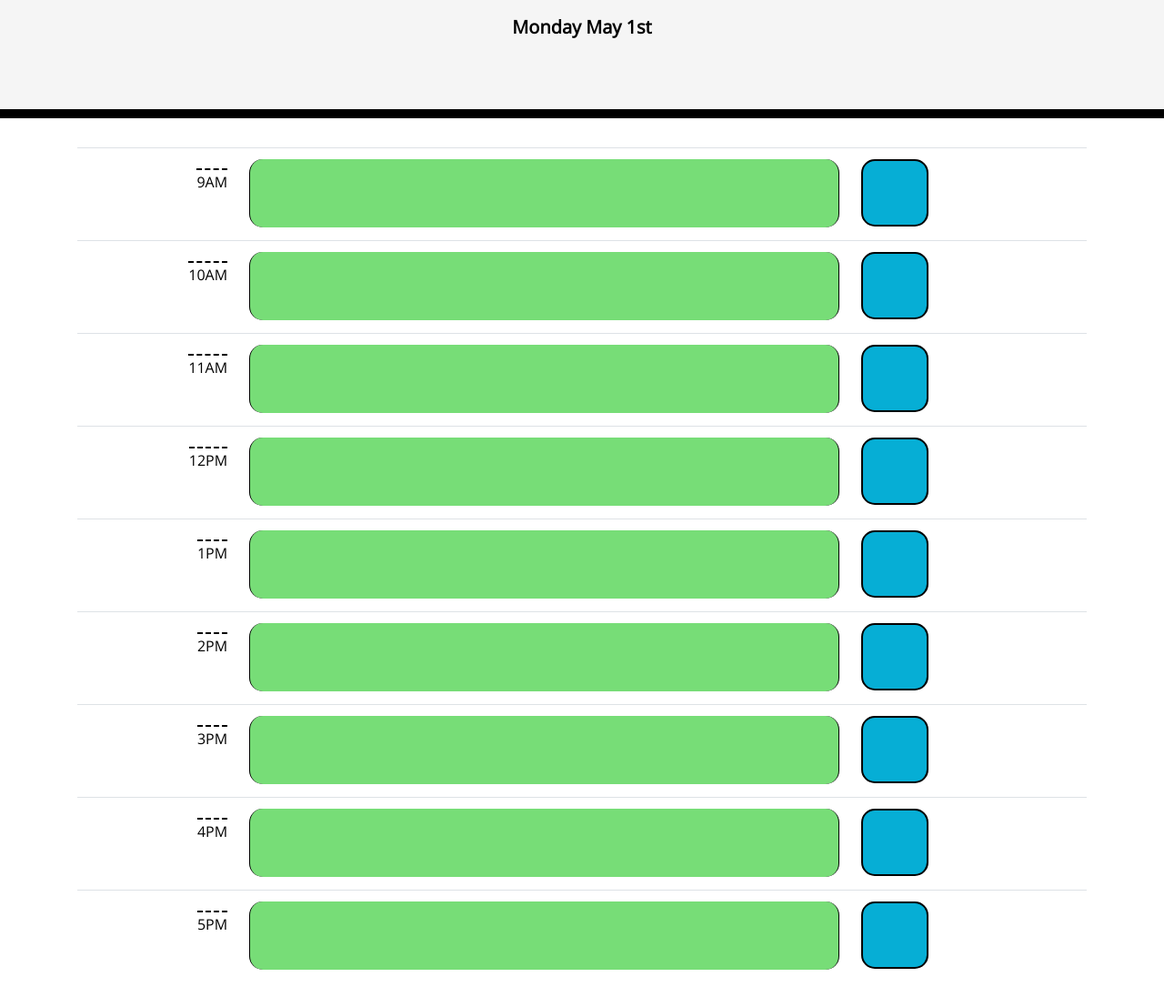
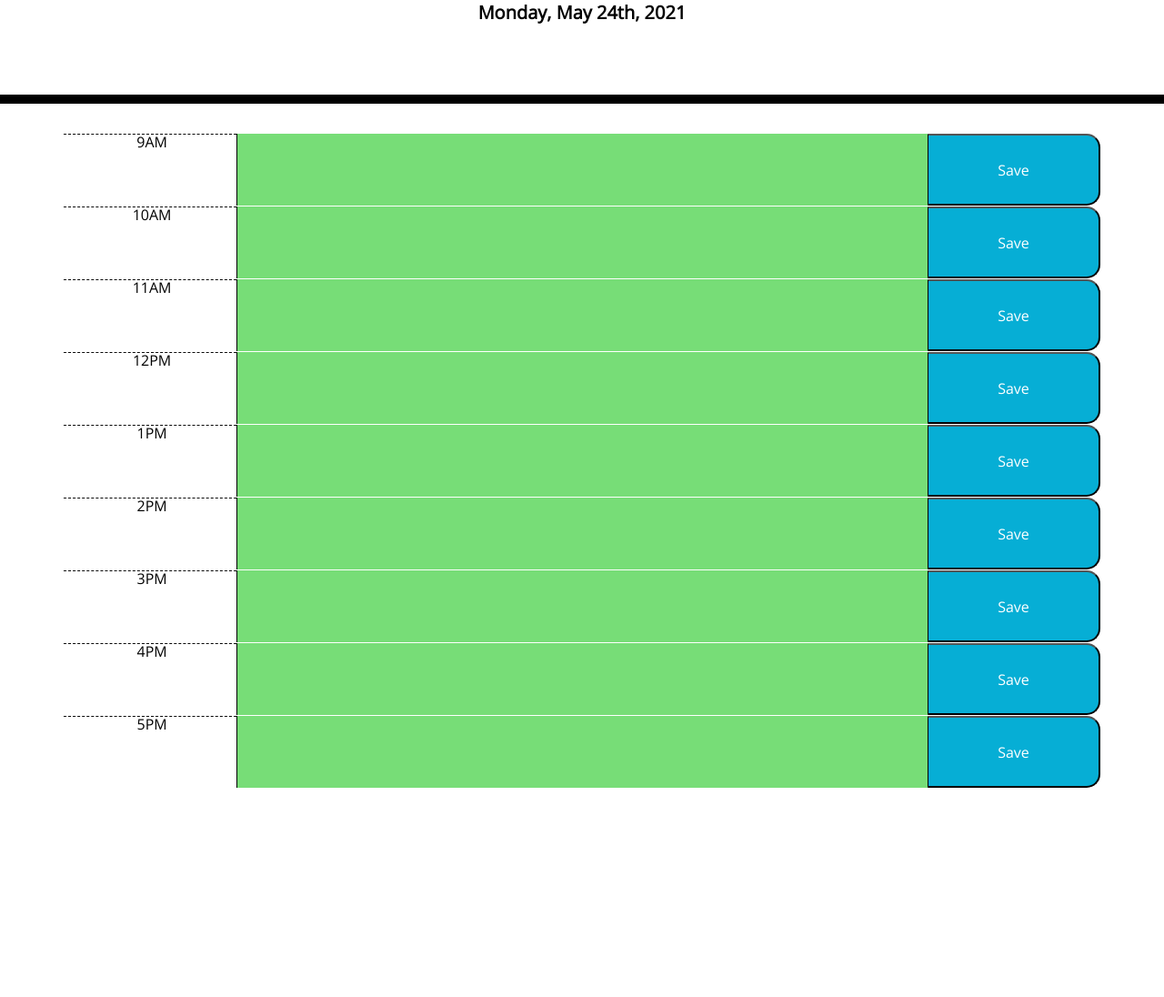
Before and after one commit to morrisbianco/work-day-schedule-project, a plain HTML site: page index.html in a window 1280 px wide. Shown: the part 190-1286 px from the top of the page at 91% size. After the commit the page ends 1136 px from the top, so only its background shows below. Drawn offline with nearby package versions, Linux system fonts and the light colour scheme.

Commit message:
Finished the local storage and fixed current time issue, rework HTML to be easier to access

```diff
--- a/assests/css/style.css
+++ b/assests/css/style.css
@@ -10,31 +10,19 @@ textarea {
   resize: none;
   color: #000000;
   border-left: 1px solid black;
-  border-right: 1px solid black;
-  border-radius: 15px;
   padding: 10px;
-  height: 75px;
 }
 
 .jumbotron {
   text-align: center;
-  background-color: whitesmoke;
+  background-color: transparent;
   color: black;
   border-radius: 0;
   border-bottom: 10px solid black;
 }
 
-#currentDay {
-  padding-top: 16px;
-}
-
 .description {
   white-space: pre-wrap;
-}
-
-label {
-  float: right;
-  margin-top: 10px;
 }
 
 .time-block {
@@ -51,8 +39,7 @@ label {
 .hour {
   background-color: #ffffff;
   color: #000000;
-  border-top: 2px dashed #000000;
-  padding-top: 5px;
+  border-top: 1px dashed #000000;
 }
 
 .past {
@@ -71,14 +58,14 @@ label {
 }
 
 .saveBtn {
-  border: 2px solid black;
-  border-radius: 15px;
+  border-left: 1px solid black;
+  border-top-right-radius: 15px;
+  border-bottom-right-radius: 15px;
   background-color: #06aed5;
   color: white;
-  padding: 35px;
 }
 
-.saveBtn:hover {
+.saveBtn i:hover {
   font-size: 20px;
   transition: all 0.3s ease-in-out;
 }
--- a/assests/js/script.js
+++ b/assests/js/script.js
@@ -1,60 +1,56 @@
-// GIVEN I am using a daily planner to create a schedule DONE
-// WHEN I open the planner DONE
-// THEN the current day is displayed at the top of the calendar DONE
-// WHEN I scroll down DONE
-// THEN I am presented with timeblocks for standard business hours DONE
-// WHEN I view the timeblocks for that day DONE
-// THEN each timeblock is color coded to indicate whether it is in the past, present, or future DONE
-// WHEN I click into a timeblock DONE
-// THEN I can enter an event DONE
-// WHEN I click the save button for that timeblock DONE
-// THEN the text for that event is saved in local storage DONE
-// WHEN I refresh the page
-// THEN the saved events persist
+var buttons = document.querySelector(".container");
 var currentHour = moment().format("H");
 var currentDay = moment();
-$("#currentDay").text(currentDay.format("dddd MMMM do"));
+$("#currentDay").text(currentDay.format("dddd, MMMM Do, YYYY"));
 
-var container = document.querySelector(".container");
-var plannerText = document.querySelector("plannerText");
-// var studentGrades = JSON.parse(localStorage.getItem("studentGrades")) || [];
-var todos = JSON.parse(localStorage.getItem("todos"));
-
-function saveTodo() {
-    var todo = document.querySelector(".plannerText").value;
-
-    localStorage.setItem("todos", JSON.stringify(todo));
-}
-
-container.addEventListener("click", function (event) {
-    event.preventDefault();
-    var btn = event.target;
-    if (btn.matches("button")) {
-        saveTodo();
-        renderTodo();
-    }
-
-})
-
-function renderTodo() {
-    // console.log(JSON.parse(localStorage.getItem("todos")));
-}
-
+function init() {
+    checkTime();
+    renderTodoList();
+};
 
 function checkTime() {
+
     for (var i = 9; i <= 17; i++) {
         $(`.time${i}`)
 
-        if (i === currentHour) {
-            $(`.time${i}`).css({ 'background-color': '#ff6961', 'color': 'white' });
+        if (i === parseInt(currentHour)) {
+            $(`.time${i}`).addClass("present");
         } else if (i < currentHour) {
-            $(`.time${i}`).css({ 'background-color': '#d3d3d3', 'color': 'white' });
+            $(`.time${i}`).addClass("past");
         } else {
-            $(`.time${i}`).css({ 'background-color': '#77dd77', 'color': 'white' });
+            $(`.time${i}`).addClass("future");
         }
+
+    }
+
+};
+
+var todoList = JSON.parse(localStorage.getItem("todos")) || [];
+
+
+buttons.addEventListener("click", function (event) {
+    event.preventDefault();
+    var element = event.target
+
+    if (element.matches(".saveBtn")) {
+        var text = element.previousSibling.previousSibling.value;
+        var id = element.previousSibling.previousSibling.attributes.index.value;
+
+        todoList = todoList.concat([{todoText: text, todoId: id}]);
+
+        localStorage.setItem("todos", JSON.stringify(todoList));
+
+    }
+});
+
+function renderTodoList() {
+
+    for (i = 0; i < todoList.length; i++) {
+        $('textarea').eq(parseInt(todoList[i].todoId)).text(todoList[i].todoText);
 
     }
 
 }
 
-checkTime();
+
+    init();
--- a/index.html
+++ b/index.html
@@ -19,57 +19,53 @@
     <p class="lead">A simple calendar app for scheduling your work day</p>
     <p id="currentDay" class="lead font-weight-bold"></p>
   </header>
-  <div class="container">
+  <div class="container min-vh-100 min-vw-90">
     <!-- Timeblocks go here -->
-    <table class="table min-vh-100 min-vw-90">
-    <tbody >
-      <tr>
-        <td><label class="hour"> 9AM</label></td>
-        <td><textarea class="col time9 plannerText"></textarea></td>
-        <td><button class="saveBtn"></button></td>
-      </tr>
-      <tr>
-        <td><label class="hour"> 10AM</label></td>
-        <td><textarea class="col time10 plannerText"></textarea></td>
-        <td><button class="saveBtn"></button></td>
-      </tr>
-      <tr>
-        <td><label class="hour"> 11AM</label></td>
-        <td><textarea class="col time11 plannerText"></textarea></td>
-        <td><button class="saveBtn"></button></td>
-      </tr>
-      <tr>
-        <td><label class="hour"> 12PM</label></td>
-        <td><textarea class="col time12 plannerText"></textarea></td>
-        <td><button class="saveBtn"></button></td>
-      </tr>
-      <tr>
-        <td><label class="hour"> 1PM</label></td>
-        <td><textarea class="col time13 plannerText"></textarea></td>
-        <td><button class="saveBtn"></button></td>
-      </tr>
-      <tr>
-        <td><label class="hour"> 2PM</label></td>
-        <td><textarea class="col time14 plannerText"></textarea></td>
-        <td><button class="saveBtn"></button></td>
-      </tr>
-      <tr>
-        <td><label class="hour"> 3PM</label></td>
-        <td><textarea class="col time15 plannerText"></textarea></td>
-        <td><button class="saveBtn"></button></td>
-      </tr>
-      <tr>
-        <td><label class="hour"> 4PM</label></td>
-        <td><textarea class="col time16 plannerText"></textarea></td>
-        <td><button class="saveBtn"></button></td>
-      </tr>
-      <tr>
-        <td><label class="hour"> 5PM</label></td>
-        <td><textarea class="col time17 plannerText"></textarea></td>
-        <td><button class="saveBtn"></button></td>
-      </tr>
-    </tbody>
-  </table>
+    <div class="row time-block" id="0">
+      <div class="hour col-md-2"> 9AM</div>
+      <textarea index="0" class="col-8 time9 description"></textarea>
+      <button class="saveBtn col-md-2">Save</button>
+    </div>
+    <div class="row time-block" id="1">
+      <div class="hour col-md-2"> 10AM</div>
+      <textarea index="1" class="col-8 time10 description"></textarea>
+      <button class="saveBtn col-md-2">Save</button>
+    </div>
+    <div class="row time-block" id="2">
+      <div class="hour col-md-2"> 11AM</div>
+      <textarea index="2" class="col-8 time11 description"></textarea>
+      <button class="saveBtn col-md-2">Save</button>
+    </div>
+    <div class="row time-block" id="3">
+      <div class="hour col-md-2"> 12PM</div>
+      <textarea index="3" class="col-8 time12 description"></textarea>
+      <button class="saveBtn col-md-2">Save</button>
+    </div>
+    <div class="row time-block" id="4">
+      <div class="hour col-md-2"> 1PM</div>
+      <textarea index="4" class="col-8 time13 description"></textarea>
+      <button class="saveBtn col-md-2">Save</button>
+    </div>
+    <div class="row time-block" id="5">
+      <div class="hour col-md-2"> 2PM</div>
+      <textarea index="5" class="col-8 time14 description"></textarea>
+      <button class="saveBtn col-md-2">Save</button>
+    </div>
+    <div class="row time-block" id="6">
+      <div class="hour col-md-2"> 3PM</div>
+      <textarea index="6" class="col-8 time15 description"></textarea>
+      <button class="saveBtn col-md-2">Save</button>
+    </div>
+    <div class="row time-block" id="7">
+      <div class="hour col-md-2"> 4PM</div>
+      <textarea index="7" class="col-8 time16 description"></textarea>
+      <button class="saveBtn col-md-2">Save</button>
+    </div>
+    <div class="row time-block" id="8">
+      <div class="hour col-md-2"> 5PM</div>
+      <textarea index="8" class="col-8 time17 description"></textarea>
+      <button class="saveBtn col-md-2">Save</button>
+    </div>
   </div>
 
   <script src="https://cdnjs.cloudflare.com/ajax/libs/jquery/3.2.1/jquery.min.js"></script>
```
